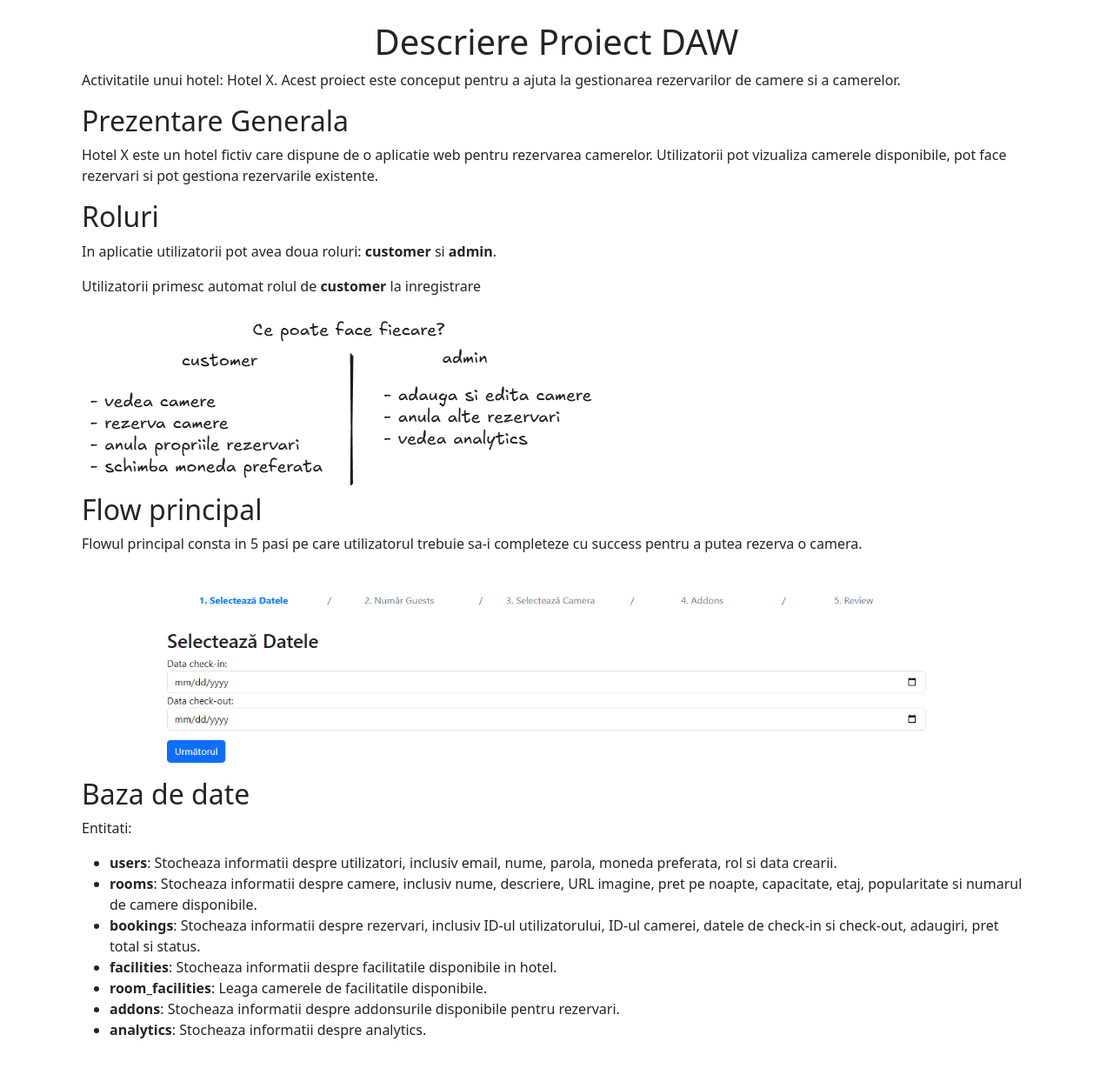
After one commit to srsau/hotel-x, a PHP site: page /app/views/project_description.php in a window 1280 px wide. The commit adds this page. Shown: the whole page at 87% size. Run offline with PHP 8.4, Linux system fonts and the light colour scheme.

Commit message:
add project description page

```diff
--- /dev/null
+++ b/app/views/project_description.php
@@ -0,0 +1,38 @@
+<!DOCTYPE html>
+<html lang="en">
+<head>
+    <meta charset="UTF-8">
+    <meta name="viewport" content="width=device-width, initial-scale=1.0">
+    <title>Project Description</title>
+    <link href="https://cdn.jsdelivr.net/npm/bootstrap@5.3.3/dist/css/bootstrap.min.css" rel="stylesheet" integrity="sha384-QWTKZyjpPEjISv5WaRU9OFeRpok6YctnYmDr5pNlyT2bRjXh0JMhjY6hW+ALEwIH" crossorigin="anonymous">
+    <script src="https://cdn.jsdelivr.net/npm/@popperjs/core@2.11.8/dist/umd/popper.min.js" integrity="sha384-I7E8VVD/ismYTF4hNIPjVp/Zjvgyol6VFvRkX/vR+Vc4jQkC+hVqc2pM8ODewa9r" crossorigin="anonymous"></script>
+    <script src="https://cdn.jsdelivr.net/npm/bootstrap@5.3.3/dist/js/bootstrap.min.js" integrity="sha384-0pUGZvbkm6XF6gxjEnlmuGrJXVbNuzT9qBBavbLwCsOGabYfZo0T0to5eqruptLy" crossorigin="anonymous"></script>
+</head>
+<body>
+    <div class="container p-4">
+        <h1 class='text-center'>Descriere Proiect DAW</h1>
+        <p>Activitatile unui hotel: Hotel X. Acest proiect este conceput pentru a ajuta la gestionarea rezervarilor de camere si a camerelor.</p>
+        <h2>Prezentare Generala</h2>
+        <p>Hotel X este un hotel fictiv care dispune de o aplicatie web pentru rezervarea camerelor. Utilizatorii pot vizualiza camerele disponibile, pot face rezervari si pot gestiona rezervarile existente.</p>
+        <h2>Roluri</h2>
+        <p>In aplicatie utilizatorii pot avea doua roluri: <b>customer</b> si <b>admin</b>.</p>
+        <p>Utilizatorii primesc automat rolul de <b>customer</b> la inregistrare</p>
+        <img src="/images/prezentare2.png" class="d-block w-auto" alt="Imagine Cameră" style="max-width: 100%; ">
+        <h2>Flow principal</h2>
+        <p>Flowul principal consta in 5 pasi pe care utilizatorul trebuie sa-i completeze cu success pentru a putea rezerva o camera.</p>
+        <img src="/images/prezentare.png" class="d-block w-auto" alt="Imagine Cameră" style="max-width: 100%; ">
+
+        <h2>Baza de date</h2>
+        <p>Entitati:</p>
+        <ul>
+            <li><strong>users</strong>: Stocheaza informatii despre utilizatori, inclusiv email, nume, parola, moneda preferata, rol si data crearii.</li>
+            <li><strong>rooms</strong>: Stocheaza informatii despre camere, inclusiv nume, descriere, URL imagine, pret pe noapte, capacitate, etaj, popularitate si numarul de camere disponibile.</li>
+            <li><strong>bookings</strong>: Stocheaza informatii despre rezervari, inclusiv ID-ul utilizatorului, ID-ul camerei, datele de check-in si check-out, adaugiri, pret total si status.</li>
+            <li><strong>facilities</strong>: Stocheaza informatii despre facilitatile disponibile in hotel.</li>
+            <li><strong>room_facilities</strong>: Leaga camerele de facilitatile disponibile.</li>
+            <li><strong>addons</strong>: Stocheaza informatii despre addonsurile disponibile pentru rezervari.</li>
+            <li><strong>analytics</strong>: Stocheaza informatii despre analytics.</li>
+        </ul>
+    </div>
+</body>
+</html>
--- a/app/views/steps/step1.php
+++ b/app/views/steps/step1.php
@@ -12,7 +12,7 @@
         <form method="post" action="/book?step=1">
         <input type="hidden" name="current_step" value="1">
 
-            <label for="start-date">Data Începerii:</label>
+            <label for="start-date">Data check-in:</label>
             <input type="date"
                    id="start-date"
                    name="start-date"
@@ -20,7 +20,7 @@
                    value="<?= isset($data['start-date']) ? htmlspecialchars($data['start-date']) : ''; ?>"
                    required>
 
-            <label for="end-date">Data Încheierii:</label>
+            <label for="end-date">Data check-out:</label>
             <input type="date"
                    id="end-date"
                    name="end-date"
--- a/routes/web.php
+++ b/routes/web.php
@@ -29,6 +29,7 @@ $routes = [
     '/api/convertAmount' => 'ApiController@convertAmount',
     '/initializeBooking' => 'BookingController@initializeBooking',
     '/reset-booking' => 'BookingController@resetBooking',
+    '/prezentare' => 'PublicController@projectDescription',
 ];
 
 return $routes;
```
Also changed, not shown: app/controllers/PublicController.php (added, +13 -0 lines), app/views/book.php (deleted, +0 -45 lines), public/images/prezentare.png (added), public/images/prezentare2.png (added).
